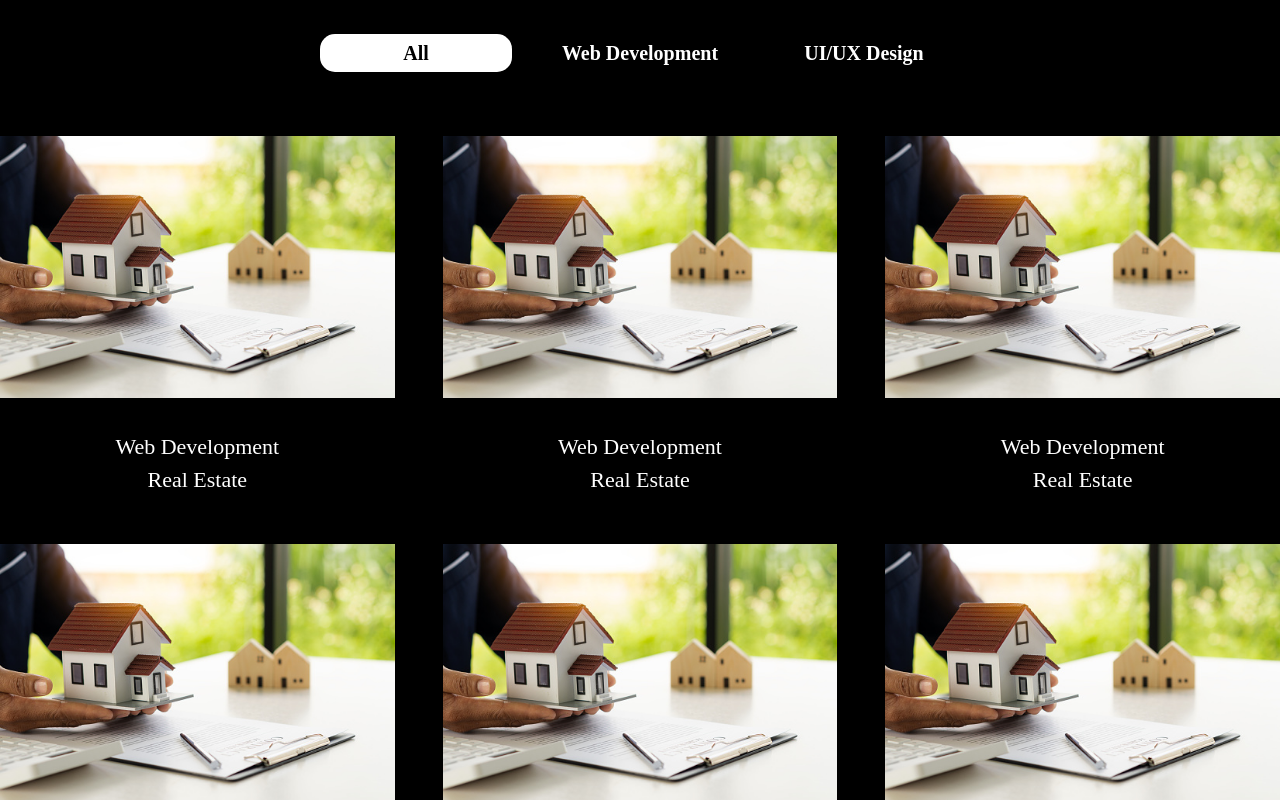
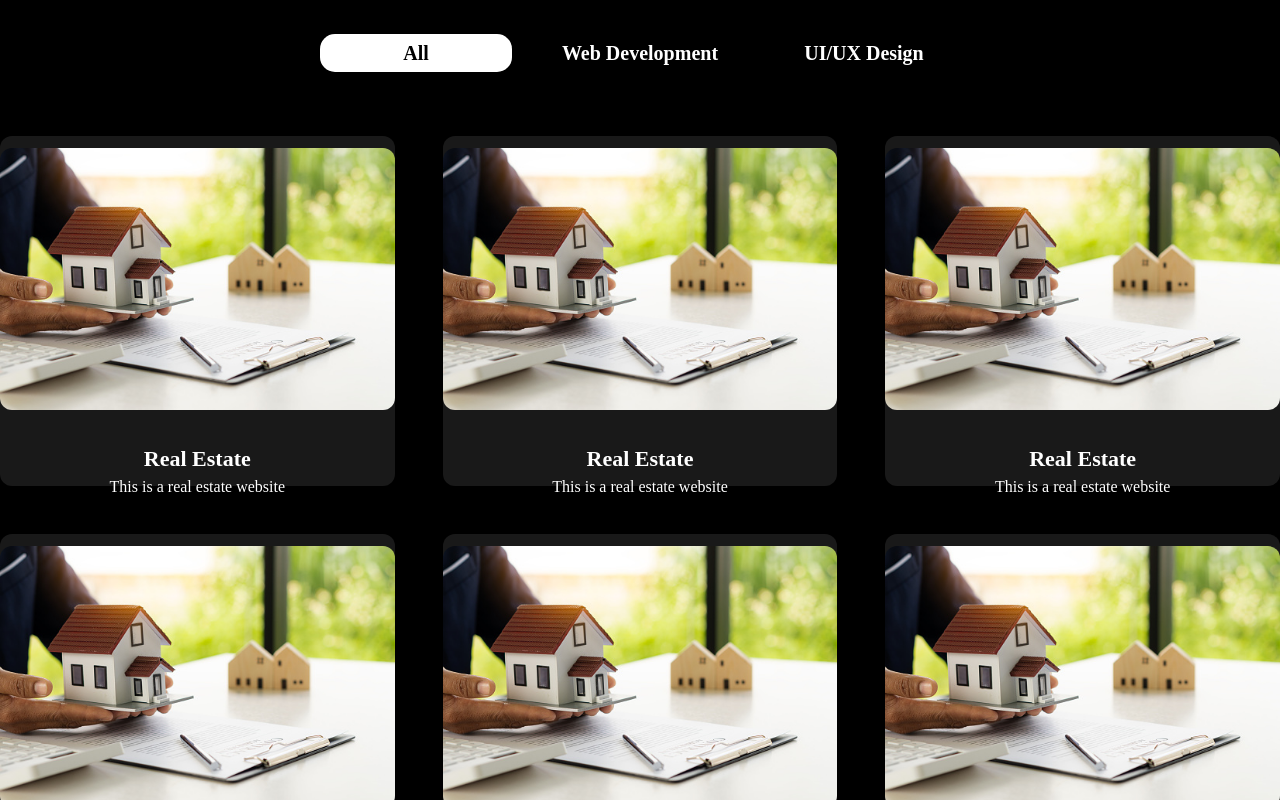
Before and after one commit to SheeTabz/Portfolio-Website, a React (Create React App) app: page / in a window 1280 px wide. Shown: the part 2580-3380 px from the top of the page. Built offline with nearby package versions, Linux system fonts and the light colour scheme; a web font is replaced by a local one.

Commit message:
Map the project data

```diff
--- a/src/components/ProjItem.js
+++ b/src/components/ProjItem.js
@@ -2,12 +2,12 @@ import React from 'react'
 
 function ProjItem({data}) {
   return (
-    <div key={data.id} className='flex flex-col item-center text-center '>
-       <div className='mb-8'>
-        <img src={data.image} alt=''/>
+    <div key={data.id} className='flex flex-col item-center text-center bg-cardColor rounded-xl h-[350px]'>
+       <div className='mb-8 flex items-center justify-center rounded-xl pt-3'>
+        <img className=' rounded-xl' src={data.image} alt=''/>
        </div>
-       <p>{data.name}</p>
-       <h3>{data.title}</h3>
+       <h3 className='font-extrabold'>{data.title}</h3>
+       <p className='text-base'>{data.description}</p>
     </div>
   )
 }
```
